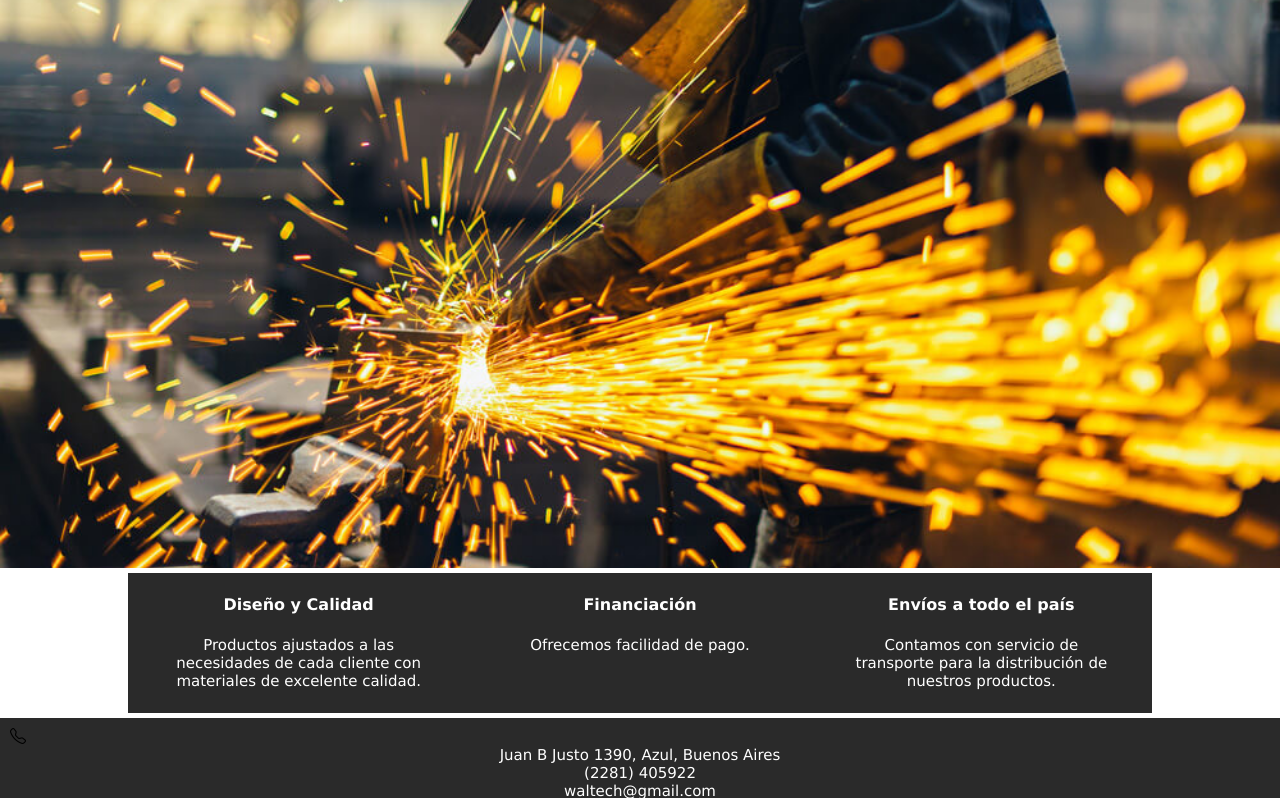
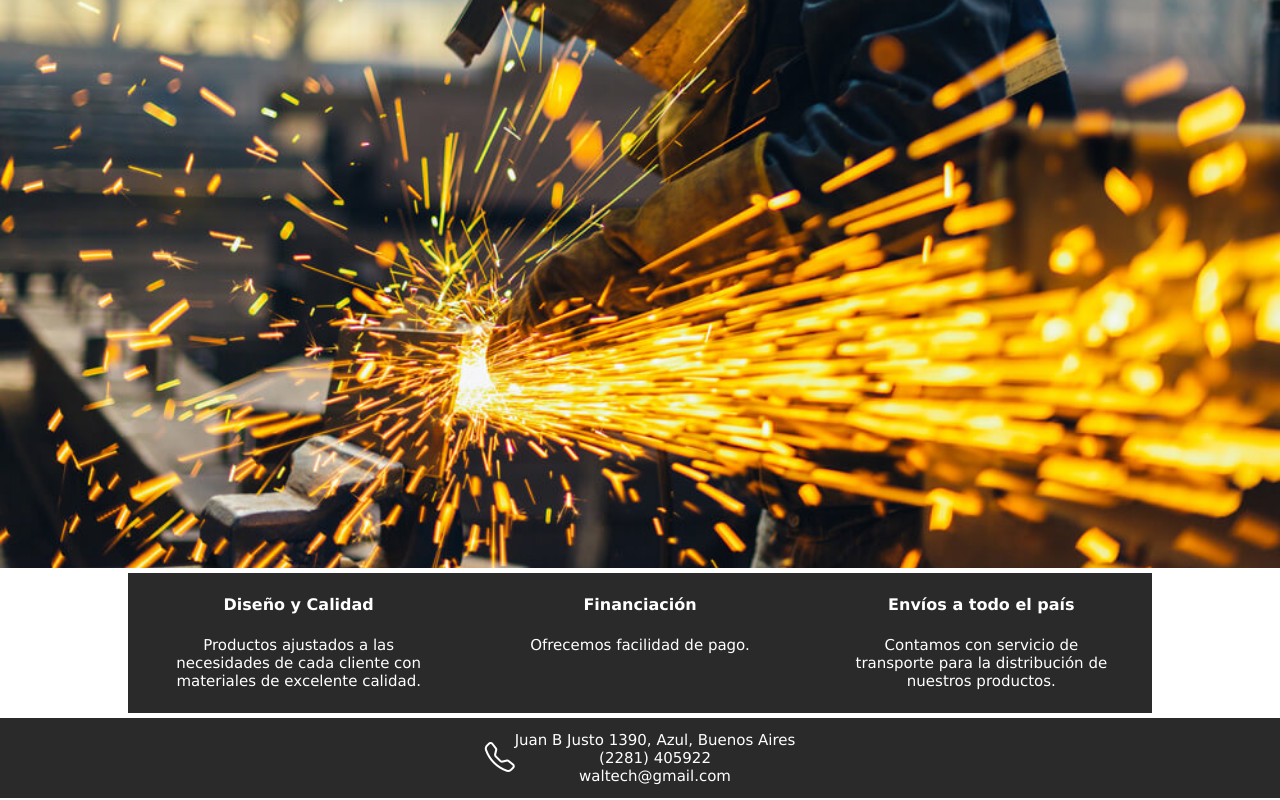
Before and after one commit to juliabalsamello/proyecto_julia, a plain HTML site: page index.html in a window 1280 px wide. Shown: the part 332-1132 px from the top of the page. Drawn offline with nearby package versions, Linux system fonts and the light colour scheme; files whose address does not match are found by name.

Commit message:
"cambio_css"

```diff
--- a/css/estilo.css
+++ b/css/estilo.css
@@ -1,3 +1,5 @@
+@import url("https://cdn.jsdelivr.net/npm/bootstrap-icons@1.9.1/font/bootstrap-icons.css");
+
 *{
     margin: 0;
     padding: 0;
@@ -33,11 +35,14 @@ main{
     background-color: white;
 }
 
-
 footer{
     background-color: rgb(42, 42, 42);
     height: 60px;
     padding: 10px;
+    display: flex;
+    flex-direction: row;
+    align-items: center;
+    justify-content: center;
 }
 
 .p_footer{
@@ -48,12 +53,16 @@ footer{
     text-align: center;
 }
 
+.bi-telephone{
+    font-size: 30px;
+    color: white;
+}
+
 .h1{
     text-align: center;
     padding-top: 40px;
     padding-bottom: 40px;
 }
-
 
 /*Index*/
 
@@ -88,7 +97,6 @@ footer{
     align-items: center;
     justify-items: center;
     text-align: center;
-
 }
 
 .h2_index1{
@@ -96,8 +104,6 @@ footer{
     color: white;
     font-family: Verdana, Geneva, Tahoma, sans-serif;
     font-size: 15px;
-
-
 }
 
 .h2_index2{
@@ -105,7 +111,6 @@ footer{
     color: white;
     font-family: Verdana, Geneva, Tahoma, sans-serif;
     font-size: 15px;
-
 }
 
 .h2_index3{
@@ -113,7 +118,6 @@ footer{
     color: white;
     font-family: Verdana, Geneva, Tahoma, sans-serif;
     font-size: 15px;
-
 }
 
 .p_index1{
@@ -123,10 +127,7 @@ footer{
     font-size: 14px;
     width: 80%;
     align-self: flex-start;
-
 }
-
-
 
 .p_index2{
     grid-area: p2;
@@ -135,9 +136,6 @@ footer{
     font-size: 14px;
     width: 80%;
     align-self: flex-start;
-
-
-
 }
 
 .p_index3{
@@ -152,104 +150,69 @@ footer{
 @media only screen and (max-width:400px){
 
     .grilla_index{
-
         width: 95%;
         grid-template-rows: 30% 70%;
-
     }
 
     .h2_index1{
         font-size: 12px;
-
     }
 
     .h2_index2{
         font-size: 12px;
-
     }
 
     .h2_index3{
         font-size: 12px;
         padding-top: 5px;
-
     }
 
     .p_index1{
         font-size: 11px;
         align-self: center;
         padding-bottom: 5px;
-
     }
 
     .p_index2{
         font-size: 11px;
         align-self: center;
         padding-bottom: 20px;
-
-
     }
 
     .p_index3{
         font-size: 11px;
         align-self: center;
         padding-bottom: 5px;
-
-
     }
 
 }
 
 @media only screen and (min-width:900px){
 
-
-
     .h2_index1{
         font-size: 16px;
-
     }
 
     .h2_index2{
         font-size: 16px;
-
     }
 
     .h2_index3{
         font-size: 16px;
-
-
     }
 
     .p_index1{
         font-size: 15px;
-
-
-
     }
 
     .p_index2{
         font-size: 15px;
-
-
-
-
     }
 
     .p_index3{
         font-size: 15px;
-
-
-
-
     }
-
-
-
-
 }
-
-
-
-
 
 
 
@@ -311,7 +274,6 @@ footer{
     flex-direction: column;
     justify-content: space-evenly;
     align-items: center;
-
 }
 
 .section_empresa{
@@ -328,7 +290,6 @@ footer{
     align-items: center;
     justify-content: space-evenly;
     align-content: space-around;
-
 }
 
 .img_empresa{
@@ -343,15 +304,11 @@ footer{
     transition: 2s;
 }
 
-
-
-
 .titulo_empresa{
     grid-area: titulo;
     font-size: 16px;
     font-family: Verdana, Geneva, Tahoma, sans-serif;
     color: white;
-
 }
 
 .parrafo1_empresa{
@@ -361,7 +318,6 @@ footer{
     font-family: Verdana, Geneva, Tahoma, sans-serif;
     text-align: center;
     align-self: flex-start;
-
 }
 
 .parrafo2_empresa{
@@ -371,7 +327,6 @@ footer{
     font-family: Verdana, Geneva, Tahoma, sans-serif;
     text-align: center;
     align-self: flex-start;
-
 }
 
 @media only screen and (max-width:400px){
@@ -380,13 +335,10 @@ footer{
         font-size: 11px;
     }
 
-
-
     .section_empresa{
         width: 100%;
         grid-template-columns: 45% 40%;
         grid-template-rows: 10% 40% 40%;
-
     }
 
     .img_empresa{
@@ -416,17 +368,19 @@ footer{
         font-size: 11px;
     }
 
+    .bi-telephone{
+        font-size: 20px;
+    }
+
 }
 
 @media only screen and (min-width:900px){
-
 
     .section_empresa{
         width: 80%;
         grid-template-columns: 45% 30%;
         grid-template-rows: 20% 35% 35%;
     }
-
 
     .titulo_empresa{
         font-size: 20px;
@@ -439,7 +393,6 @@ footer{
     .parrafo2_empresa{
         font-size: 17px;
     }
-
 }
 
 
@@ -463,8 +416,6 @@ footer{
     justify-content: space-evenly;
     align-items: center;
     background-color: rgb(42, 42, 42);
-
-
 }
 
 
```
